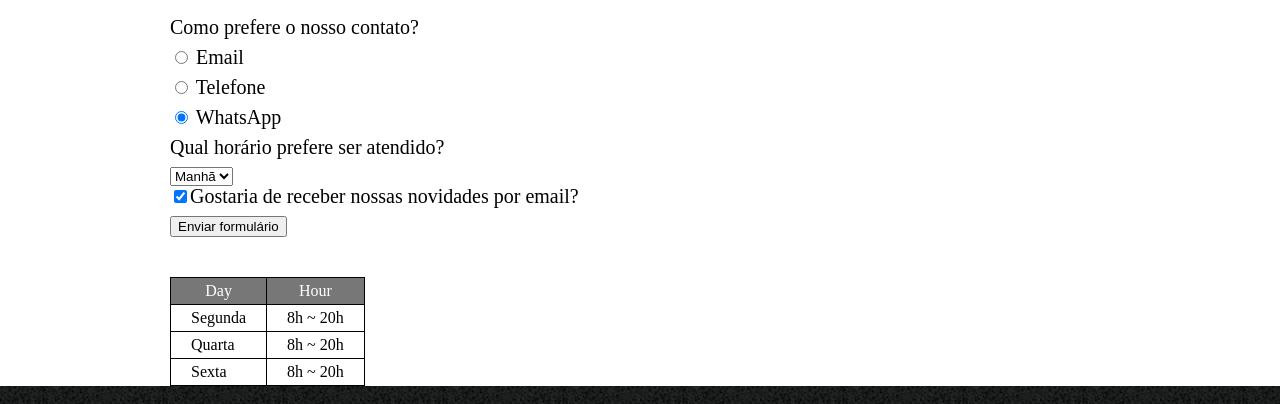
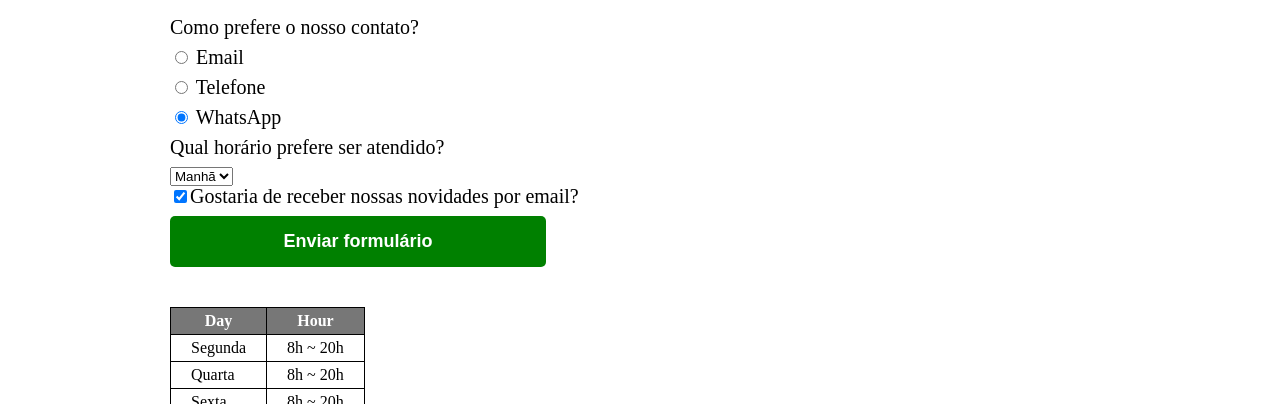
Before and after one commit to IsraelJulio/Alura-s_HTML_and_CSS_course, a plain HTML site: page contato.html in a window 1280 px wide. Shown: the part 805-1209 px from the top of the page. Drawn offline with Linux system fonts and the light colour scheme.

Commit message:
adding styles to timetable

```diff
--- a/contato.css
+++ b/contato.css
@@ -16,3 +16,35 @@ form label, form legend{
     padding: 10px 25px;
     width:50%
 }
+.enviar{
+    width:40%;
+    padding:15px 0;
+    background-color:green;
+    color:white;
+    font-weight: bold;
+    font-size:18px;
+    border:none;
+    border-radius: 5px;
+    transition:0.5s all;
+    cursor: pointer;
+}
+.enviar:hover{
+    background-color:darkgreen;
+    transform: scale(1.05);
+
+}
+
+table {
+    margin: 20px 0 40px;
+}
+
+thead {
+    background: #555555;
+    color: white;
+    font-weight: bold;
+}
+
+td, th {
+    border: 1px solid #000000;
+    padding: 8px 15px;
+}
```
